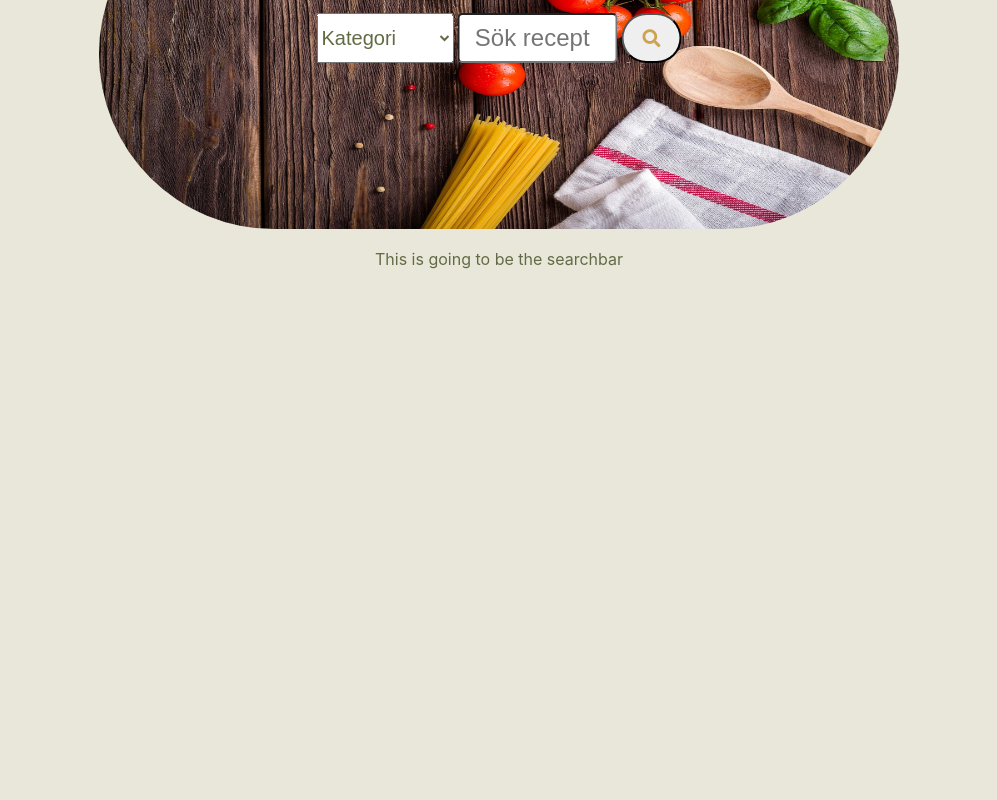
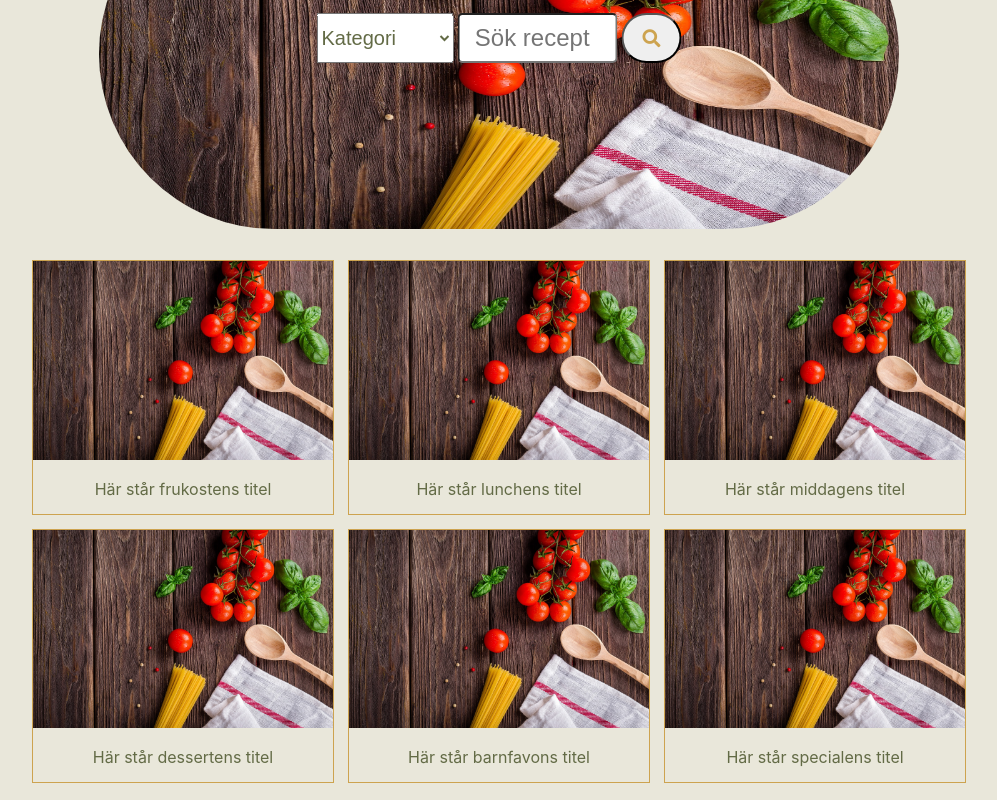
Before and after one commit to codesis/mern_project, a React (Create React App) app in the folder client/: page / in a window 1280 px wide. Shown: the part 267-1067 px from the top of the page, without its empty margins (141-1138 px from the left). Before the commit the page ends 800 px from the top, so only its background shows below. Built offline with nearby package versions, Linux system fonts and the light colour scheme.

Commit message:
Adding gallery to home page

```diff
--- a/client/src/components/home/home.css
+++ b/client/src/components/home/home.css
@@ -13,7 +13,7 @@
     position: relative;
     text-align: center;
 }
-img {
+.header img {
     height: 350px;
 }
 .search {
@@ -58,3 +58,25 @@ input:focus, select:focus, button:focus {
 input[type=search]:focus {
     width: 300px;
 }
+.gallery {
+    display: inline-block;
+    margin: 7px 7px;
+    border: 1px solid #cda34f;
+    width: 300px;
+}
+
+.gallery:hover {
+    border: 1px solid #636b46;
+    color: #cda34f;
+}
+
+.gallery img {
+    width: 100%;
+    height: auto;
+
+}
+
+.r-titel {
+    padding: 15px;
+    text-align: center;
+}
--- a/client/src/components/home/home.js
+++ b/client/src/components/home/home.js
@@ -23,11 +23,33 @@ export default class Index extends Component {
                    </select>
                      </div>
                      <input type="search" placeholder="  Sök recept"></input>
-                     <button class="btn-search" type="button" style={{borderRadius: 200/2}}><i class="fas fa-search"></i></button>
+                     <button class="btn-search" type="submit" style={{borderRadius: 200/2}}><i class="fas fa-search"></i></button>
                      </form>
                 </div>
-                <div className="searchbar">
-                    <p>This is going to be the searchbar</p>
+                <br/>
+                <div className="gallery">
+                  <img src={header} alt="frukost" width="600" height="400"></img>
+                  <div className="r-titel">Här står frukostens titel</div>
+                </div>
+                <div className="gallery">
+                  <img src={header} alt="lunch" width="600" height="400"></img>
+                  <div className="r-titel">Här står lunchens titel</div>
+                </div>
+                <div className="gallery">
+                  <img src={header} alt="middag" width="600" height="400"></img>
+                  <div className="r-titel">Här står middagens titel</div>
+                </div>
+                <div className="gallery">
+                  <img src={header} alt="dessert" width="600" height="400"></img>
+                  <div className="r-titel">Här står dessertens titel</div>
+                </div>
+                <div className="gallery">
+                  <img src={header} alt="barnfavoriter" width="600" height="400"></img>
+                  <div className="r-titel">Här står barnfavons titel</div>
+                </div>
+                <div className="gallery">
+                 <img src={header} alt="special" width="200" height="400"></img>
+                 <div className="r-titel">Här står specialens titel</div>
                 </div>
             </div>
         )
```
